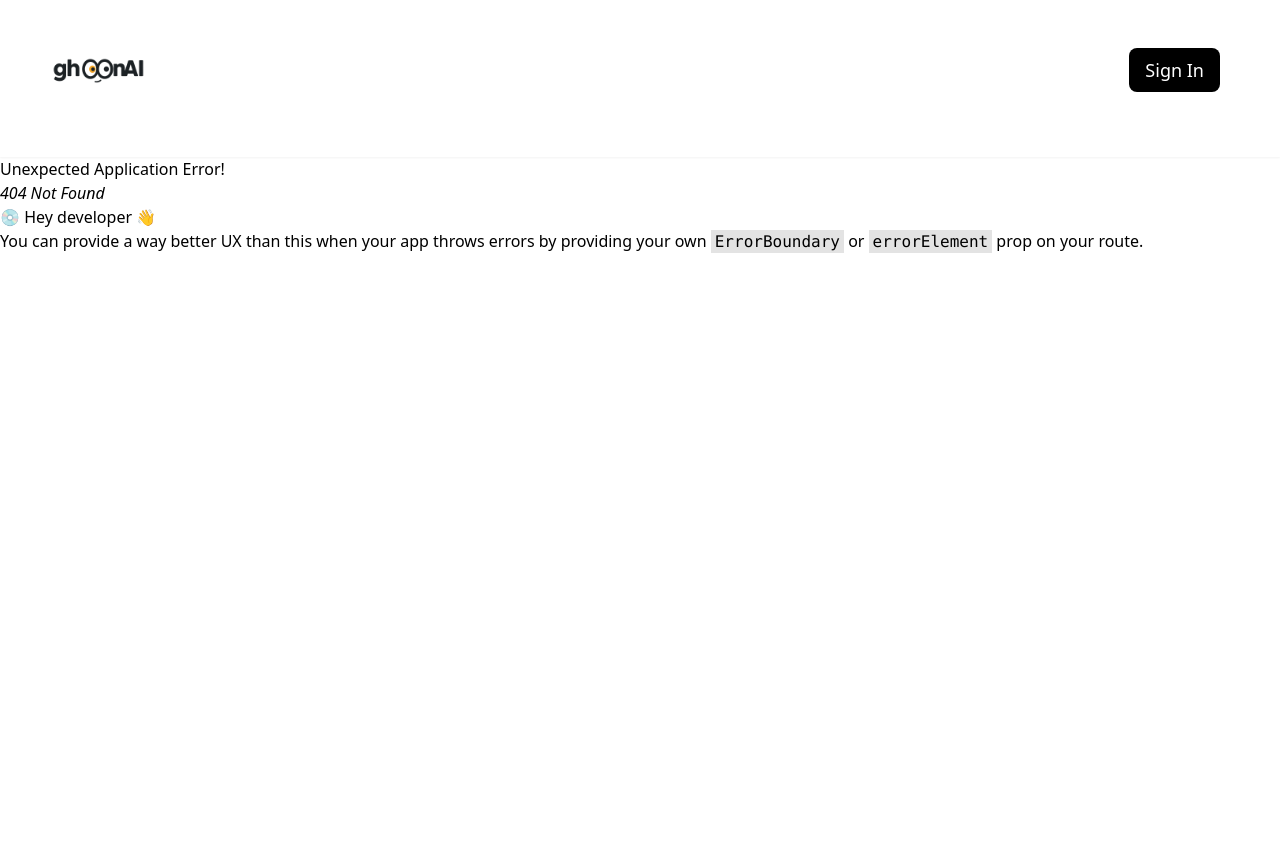
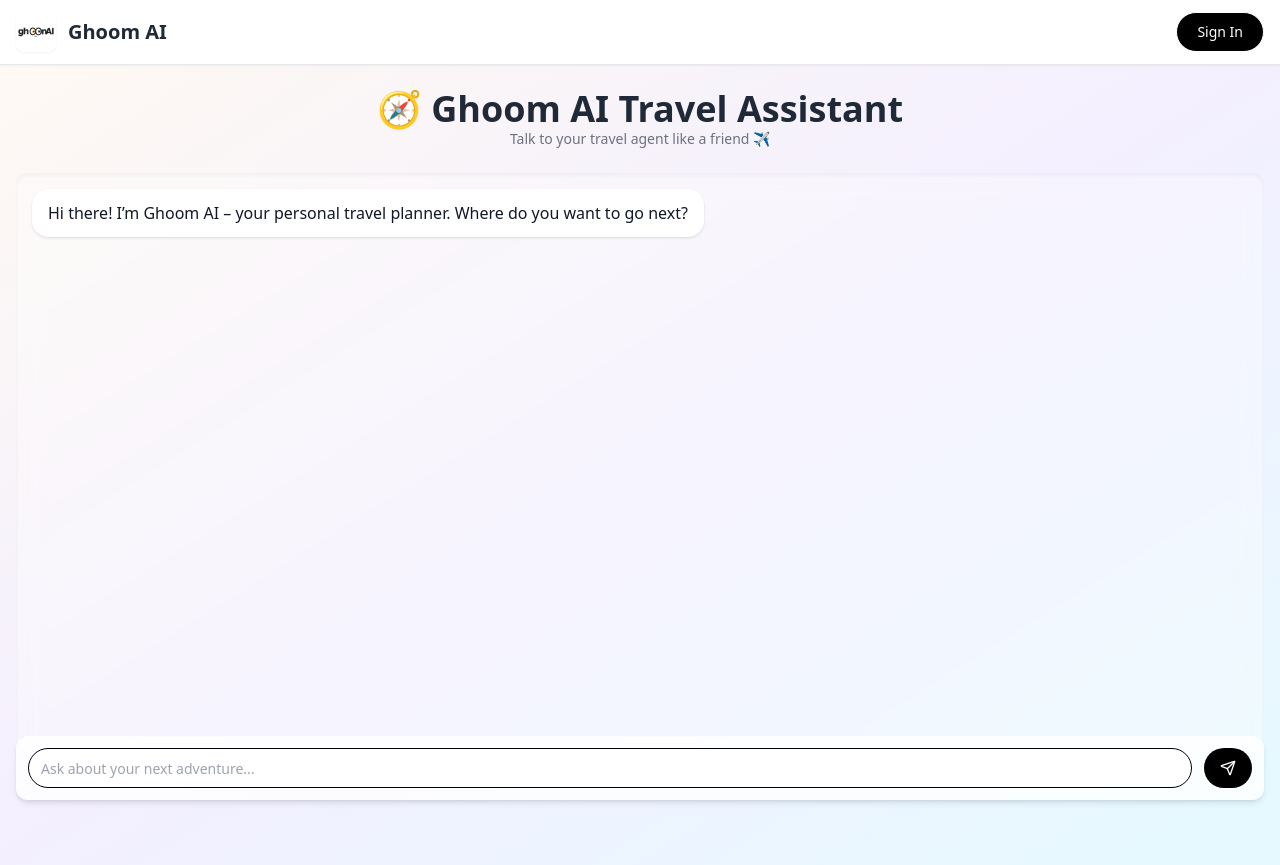
Before and after one commit to raahulrawat/Xplore, a React (Vite) app: page /aiagent in a window 1280 px wide. Before the commit this address had no page. Before the commit the page ends 800 px from the top, so only its background shows below. Built offline with nearby package versions, Linux system fonts and the light colour scheme.

Commit message:
Added NeW Features

```diff
--- a/package.json
+++ b/package.json
@@ -20,6 +20,7 @@
     "clsx": "^2.1.1",
     "dotenv": "^16.4.5",
     "firebase": "^10.14.1",
+    "framer-motion": "^12.12.1",
     "html2canvas": "^1.4.1",
     "jspdf": "^3.0.1",
     "lucide-react": "^0.414.0",
--- /dev/null
+++ b/src/aiagent/index.jsx
@@ -0,0 +1,85 @@
+import { useState } from 'react';
+import { Send } from 'lucide-react';
+import { motion } from 'framer-motion';
+import { Button } from '../components/ui/Button';
+import {Input} from '../components/ui/input'
+
+function AIAgent() {
+  const [messages, setMessages] = useState([
+    { sender: 'agent', text: 'Hi there! I’m Ghoom AI – your personal travel planner. Where do you want to go next?' },
+  ]);
+  const [input, setInput] = useState('');
+
+  const sendMessage = () => {
+    if (!input.trim()) return;
+    const newMessages = [...messages, { sender: 'user', text: input }];
+    setMessages(newMessages);
+    setInput('');
+
+    setTimeout(() => {
+      setMessages((prev) => [
+        ...prev,
+        {
+          sender: 'agent',
+          text: `Awesome! Let me gather some great options for "${input}"... 🧳`,
+        },
+      ]);
+    }, 1000);
+  };
+
+  return (
+    <div className="min-h-screen w-full bg-gradient-to-br from-[#fef9f3] via-[#f3efff] to-[#e5faff] px-4 py-6 flex flex-col">
+      <header className="mb-6 text-center">
+        <motion.h1
+          className="text-3xl md:text-4xl font-bold text-gray-800"
+          initial={{ opacity: 0, y: -10 }}
+          animate={{ opacity: 1, y: 0 }}
+        >
+          🧭 Ghoom AI Travel Assistant
+        </motion.h1>
+        <p className="text-sm text-gray-500">Talk to your travel agent like a friend ✈️</p>
+      </header>
+
+      {/* Chat window */}
+      <div className="flex-1 overflow-y-auto bg-white/30 backdrop-blur-md rounded-xl shadow-inner p-4 space-y-4 flex flex-col">
+        {messages.map((msg, index) => (
+          <div
+            key={index}
+            className={`max-w-[70%] px-4 py-3 rounded-2xl shadow ${
+              msg.sender === 'agent'
+                ? 'bg-white text-gray-900 self-start'
+                : 'bg-black text-white self-end'
+            }`}
+          >
+            {msg.text}
+          </div>
+        ))}
+      </div>
+
+      {/* Input area */}
+      <form
+        onSubmit={(e) => {
+          e.preventDefault();
+          sendMessage();
+        }}
+        className="flex items-center gap-3 mt-4 sticky bottom-0 bg-white/80 backdrop-blur-md p-3 rounded-xl shadow-md"
+      >
+        <Input
+          type="text"
+          placeholder="Ask about your next adventure..."
+          className="flex-1 rounded-full bg-white/80 focus:outline-none"
+          value={input}
+          onChange={(e) => setInput(e.target.value)}
+        />
+        <Button
+          type="submit"
+          className="rounded-full bg-black text-white hover:bg-white hover:text-black hover:border-black transition"
+        >
+          <Send size={18} />
+        </Button>
+      </form>
+    </div>
+  );
+}
+
+export default AIAgent;
--- a/src/components/custom/Header.jsx
+++ b/src/components/custom/Header.jsx
@@ -4,14 +4,14 @@
 import { googleLogout, useGoogleLogin } from '@react-oauth/google';
 import { Dialog, DialogContent, DialogHeader, DialogDescription } from '@/components/ui/dialog';
 import travelPlannerLogo from '../../assets/travelplanner.png';
-import axios from 'axios'; // Import axios for API requests
-import { FcGoogle } from 'react-icons/fc'; // Import Google icon for sign-in button
-// import { LuPlus } from "react-icons/lu";
+import axios from 'axios';
+
+import { FcGoogle } from 'react-icons/fc';
 
 function Header() {
   const [user, setUser] = useState(null);
   const [openDialog, setOpenDialog] = useState(false);
-  const [loading, setLoading] = useState(false); // State to manage loading status for the sign-in button
+  const [loading, setLoading] = useState(false);
 
   useEffect(() => {
     const storedUser = localStorage.getItem('user');
@@ -26,7 +26,7 @@
   });
 
   const GetUserProfile = (tokenInfo) => {
-    setLoading(true); // Set loading to true when fetching user profile
+    setLoading(true);
     axios
       .get(`https://www.googleapis.com/oauth2/v1/userinfo?access_token=${tokenInfo.access_token}`, {
         headers: {
@@ -35,96 +35,114 @@
         },
       })
       .then((resp) => {
-        console.log(resp);
         localStorage.setItem('user', JSON.stringify(resp.data));
-        setUser(resp.data); // Update user state with the fetched user data
+        setUser(resp.data);
         setOpenDialog(false);
-        setLoading(false); // Set loading to false after fetching user profile
+        setLoading(false);
         window.location.reload();
       })
       .catch((error) => {
         console.log(error);
-        setLoading(false); // Set loading to false if there's an error
+        setLoading(false);
       });
   };
 
   const handleLogout = () => {
     googleLogout();
     localStorage.clear();
-    setUser(null); // Update the state to reflect user is logged out
+    setUser(null);
   };
 
   return (
-    <div className="header bg-gradient-to-b from-white-300 via-white-100 to-white text-black">
-      <div className="header-content p-3 shadow-sm flex justify-between items-center px-5">
+    <header className="backdrop-blur-md bg-white/60 border-b border-gray-200 shadow-sm sticky top-0 z-50">
+      <div className="max-w-7xl mx-auto px-4 py-3 flex items-center justify-between">
+        <div className="flex items-center gap-3">
           <img
             src={travelPlannerLogo}
-          alt="Travel Planner Logo"
-          className="logo max-w-[12%] h-auto max-h-[30%] ml-1 bg-blue rounded-lg -mt-4 shadow-none"
+            alt="Ghoom AI Logo"
+            className="w-10 h-10 rounded-lg shadow-sm"
           />
-        <div className="flex items-center gap-3">
+          <span className="text-xl font-bold text-gray-800">Ghoom AI</span>
+        </div>
+
+        <nav className="flex items-center gap-4">
           {user ? (
             <>
-              <a href='/create-trip'>
-                <Button className="rounded-full">
+              <a href="/" className="text-sm font-medium text-gray-700 hover:text-black transition">
+                <Button variant="ghost">Home</Button>
+              </a>
+              <a href="/aiagent">
+                <Button variant="outline" className="rounded-full">
+                  AI Agent
+                </Button>
+              </a>
+              <a href="/create-trip">
+                <Button className="rounded-full bg-black text-white hover:bg-white hover:text-black border hover:border-black transition">
                   + Create Trip
                 </Button>
               </a>
-              <a href='/my-trips'>
-                <Button className="rounded-full">
+              <a href="/my-trips">
+                <Button variant="ghost" className="rounded-full">
                   My Trips
                 </Button>
               </a>
-              {user.picture && (
               <Popover>
                 <PopoverTrigger>
-                    <img src={user.picture} alt="User Avatar" className="h-[35px] w-[35px] rounded-full" />
+                  <img
+                    src={user.picture}
+                    alt="User Avatar"
+                    className="h-9 w-9 rounded-full border border-gray-300 hover:ring-2 hover:ring-black transition"
+                  />
                 </PopoverTrigger>
-                  <PopoverContent>
-                    <h2
-                      className="cursor-pointer"
+                <PopoverContent className="p-4 text-sm">
+                  <div className="mb-2">{user.name}</div>
+                  <Button
+                    variant="ghost"
+                    className="text-red-600 w-full hover:bg-red-100"
                     onClick={handleLogout}
                   >
                     Logout
-                    </h2>
+                  </Button>
                 </PopoverContent>
               </Popover>
-              )}
             </>
           ) : (
-            <button
+            <Button
               onClick={() => setOpenDialog(true)}
-              className="button bg-black text-white border-none py-2 px-4 text-lg cursor-pointer transition ease-in-out duration-300 mr-10 rounded-lg hover:bg-white hover:text-black -mt-4"
+              className="bg-black text-white px-5 py-2 rounded-full text-sm hover:bg-white hover:text-black hover:border-black border transition"
             >
               Sign In
-            </button>
+            </Button>
           )}
+        </nav>
       </div>
-      </div>
+
       <Dialog open={openDialog} onOpenChange={setOpenDialog}>
-        <DialogContent>
+        <DialogContent className="text-center">
           <DialogHeader>
             <DialogDescription>
               <img
                 src={travelPlannerLogo}
-                className="w-1/4 h-auto mx-auto rounded-lg mb-5"
+                className="w-16 h-16 mx-auto mb-4 rounded-lg"
                 alt="logo"
               />
-              <h2 className="font-bold text-lg mt-7">Sign In With Google</h2>
-              <p>Sign in to the App with Google authentication securely.</p>
+              <h2 className="font-bold text-xl">Sign In with Google</h2>
+              <p className="text-sm text-gray-600 mt-1 mb-5">
+                Secure access to Ghoom AI via your Google account
+              </p>
               <button
                 disabled={loading}
                 onClick={login}
-                className="w-full mt-5 flex gap-4 items-center justify-center p-3 bg-black text-white rounded hover:bg-gray-800 transition duration-300"
+                className="w-full flex gap-4 items-center justify-center p-3 bg-black text-white rounded-full hover:bg-gray-800 transition"
               >
-                <FcGoogle className="h-7 w-7" />
+                <FcGoogle className="h-6 w-6" />
                 {loading ? 'Loading...' : 'Sign In With Google'}
               </button>
             </DialogDescription>
           </DialogHeader>
         </DialogContent>
       </Dialog>
-    </div>
+    </header>
   );
 }
 
--- a/src/components/custom/Hero.jsx
+++ b/src/components/custom/Hero.jsx
@@ -1,25 +1,25 @@
 import { Button } from "../ui/Button";
-import {Link} from 'react-router-dom';
-// import React from 'react';
-import placeImage from '../../assets/tripplan.png';
-
+import { Link } from "react-router-dom";
+import placeImage from "../../assets/tripplan.png";
 
 function Hero() {
   return (
-    <div className="flex flex-col items-center justify-center min-h-screen bg-white text-black gap-9">
-      <h1 className="font-extrabold text-4xl lg:text-5xl text-center mt-[-22rem]">
-        <span className="text-red-500">Discover Your Next Adventure with AI:</span>
-        <br /> Personalized Itineraries at Your Fingertips
-      </h1>
-      <p className="text-sm lg:text-lg text-black text-center">
-        Your personal trip planner and travel curator, creating custom itineraries tailored to your interests and budget.
-      </p>
-      <Link to={'/create-trip'}>
-      <Button className="mt-8 bg-black text-white py-2 px-4 rounded hover:bg-white hover:text-black mt-[-8rem]">
-        Get Started, It&#39;s Free
-      </Button>
-      </Link>
-      <img src = {placeImage} className=" h-[420px] -mb-[380px]"/>
+    <div className="min-h-screen flex items-center justify-center bg-gradient-to-br from-[#fdf6f0] via-[#f3e8ff] to-[#e6f4ff] px-6 py-12">
+      <div className="bg-white/30 backdrop-blur-lg shadow-xl rounded-2xl p-10 max-w-3xl text-center border border-white/20">
+        <h1 className="font-extrabold text-4xl lg:text-5xl text-gray-900 leading-tight mb-6">
+          <span className="text-[#ff4d4f]">Discover Your Next Adventure with Ghoom AI</span>
+          <br />
+          <span className="text-gray-800">Personalized Itineraries at Your Fingertips</span>
+        </h1>
+        <p className="text-base lg:text-lg text-gray-700 mb-8">
+          Your AI-powered travel companion – crafting custom itineraries tailored to your style, interests, and budget.
+        </p>
+        <Link to={"/create-trip"}>
+          <Button className="bg-black text-white text-base font-semibold px-6 py-3 rounded-full shadow hover:bg-white hover:text-black hover:border hover:border-black transition duration-300">
+            Get Started, It&#39;s Free
+          </Button>
+        </Link>
+      </div>
     </div>
   );
 }
--- /dev/null
+++ b/src/components/ui/input.tsx
@@ -0,0 +1,22 @@
+import * as React from "react"
+
+import { cn } from "@/lib/utils"
+
+const Input = React.forwardRef<HTMLInputElement, React.ComponentProps<"input">>(
+  ({ className, type, ...props }, ref) => {
+    return (
+      <input
+        type={type}
+        className={cn(
+          "flex h-10 w-full rounded-md border border-input bg-background px-3 py-2 text-base ring-offset-background file:border-0 file:bg-transparent file:text-sm file:font-medium file:text-foreground placeholder:text-muted-foreground focus-visible:outline-none focus-visible:ring-2 focus-visible:ring-ring focus-visible:ring-offset-2 disabled:cursor-not-allowed disabled:opacity-50 md:text-sm",
+          className
+        )}
+        ref={ref}
+        {...props}
+      />
+    )
+  }
+)
+Input.displayName = "Input"
+
+export { Input }
--- a/src/main.jsx
+++ b/src/main.jsx
@@ -9,6 +9,7 @@
 import { GoogleOAuthProvider } from '@react-oauth/google';
 import ViewTrip from './view-trip/[tripId]/index.jsx';
 import MyTrips from './my-trips/index.jsx';
+import AIAgent from './aiagent/index.jsx'
 
 
 const router = createBrowserRouter([
@@ -28,6 +29,10 @@
     path: '/my-trips',
     element:<MyTrips/>
   },
+    {
+    path: '/aiagent',
+    element:<AIAgent/>
+  },
 
 ])
 ReactDOM.createRoot(document.getElementById('root')).render(
--- a/src/view-trip/components/InfoSection.jsx
+++ b/src/view-trip/components/InfoSection.jsx
@@ -3,13 +3,21 @@
 import { IoLocationSharp } from "react-icons/io5";
 import fetchPhoto from '../../service/GlobalApi';
 import placeImage from '../place.png';
+import axios from 'axios'; // ✅ Import Axios to send email
 
-// Placeholder for photos as fallback
 const PHOTO_REF_URL = 'https://via.placeholder.com/1000?text=Photo+Not+Available';
 
 function InfoSection({ trip }) {
   const [photoUrl, setPhotoUrl] = useState(PHOTO_REF_URL);
   const [isModalOpen, setIsModalOpen] = useState(false);
+  const [user, setUser] = useState(null); // ✅ State to store user info
+
+  useEffect(() => {
+    const storedUser = localStorage.getItem('user');
+    if (storedUser) {
+      setUser(JSON.parse(storedUser)); // ✅ Parse and store user
+    }
+  }, []);
 
   useEffect(() => {
     const fetchPlacePhoto = async () => {
@@ -28,6 +36,27 @@
 
     fetchPlacePhoto();
   }, [trip]);
+
+  const handleSendEstimate = async () => {
+    if (!user) {
+      alert("User not signed in. Please sign in to get an estimate.");
+      return;
+    }
+
+    try {
+      const response = await axios.post('http://localhost:3001/generate_lead', {
+        email: user.email,
+        name: user.name,
+        itinerary_details: JSON.stringify(trip.userSelection),
+      });
+
+      alert("Estimate request sent successfully!");
+      setIsModalOpen(false);
+    } catch (error) {
+      console.error("Error sending estimate email:", error.message);
+      alert("Failed to send estimate. Please try again.");
+    }
+  };
 
   if (!trip || !trip.userSelection) {
     return (
@@ -80,12 +109,15 @@
         <div className="fixed inset-0 bg-black bg-opacity-50 flex justify-center items-center z-50">
           <div className="bg-white p-8 rounded-2xl w-96 flex flex-col gap-4">
             <h2 className="text-2xl font-bold text-center mb-4">What would you like to do?</h2>
-
+            <a href="/aiagent">
             <button className="bg-blue-600 text-white p-3 rounded-full hover:bg-blue-700">
               Connect with Travel AI Agent
-            </button>
+            </button> </a>
 
-            <button className="bg-yellow-500 text-white p-3 rounded-full hover:bg-yellow-600">
+            <button
+              className="bg-yellow-500 text-white p-3 rounded-full hover:bg-yellow-600"
+              onClick={handleSendEstimate}
+            >
               Get Estimate
             </button>
 
--- a/src/view-trip/components/PlaceCardItem.jsx
+++ b/src/view-trip/components/PlaceCardItem.jsx
@@ -33,9 +33,9 @@
                 <div>
                     <h2 className='font-bold text-lg'>{place.placeName}</h2>
                     <p className='text-sm text-gray-400'>{place.placeDetails}</p>
-                    {/* <h2 className='mt-2'>🕙 {place.timeTravel}</h2> */}
+                    <h2 className='mt-2'>🕙 {place.timeTravel}</h2>
                     <h2 className='mt-4'>🎟️ {place.ticketPricing}</h2>
-                    <button size="sm"><FaMapLocationDot /></button>
+                    <button size="mt-2"><FaMapLocationDot /> </button>
                 </div>
             </div>
         </Link>
```
Also changed, not shown: 1 other file (tests, documents, lock files or other folders). Lines whose indentation alone changed are shown as unchanged.
